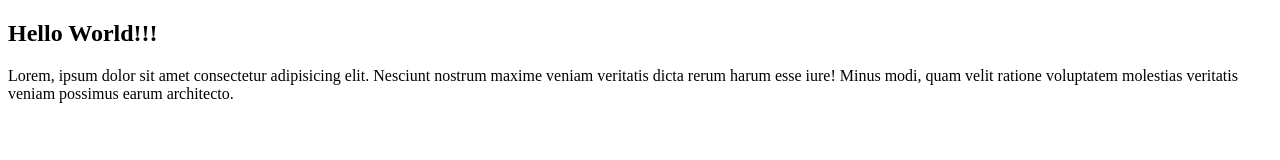
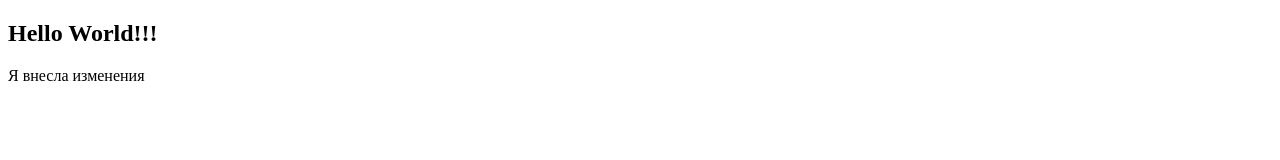
Before and after one commit to MyOrganization2000/NewRepository05062020, a plain HTML site: page index.html in a window 1280 px wide. Drawn offline with Linux system fonts and the light colour scheme.

Commit message:
New Changes

```diff
--- a/index.html
+++ b/index.html
@@ -7,6 +7,6 @@
 </head>
 <body>
     <h2>Hello World!!!</h2>
-    <p>Lorem, ipsum dolor sit amet consectetur adipisicing elit. Nesciunt nostrum maxime veniam veritatis dicta rerum harum esse iure! Minus modi, quam velit ratione voluptatem molestias veritatis veniam possimus earum architecto.</p>
+    <p>Я внесла изменения</p>
 </body>
 </html>
```
